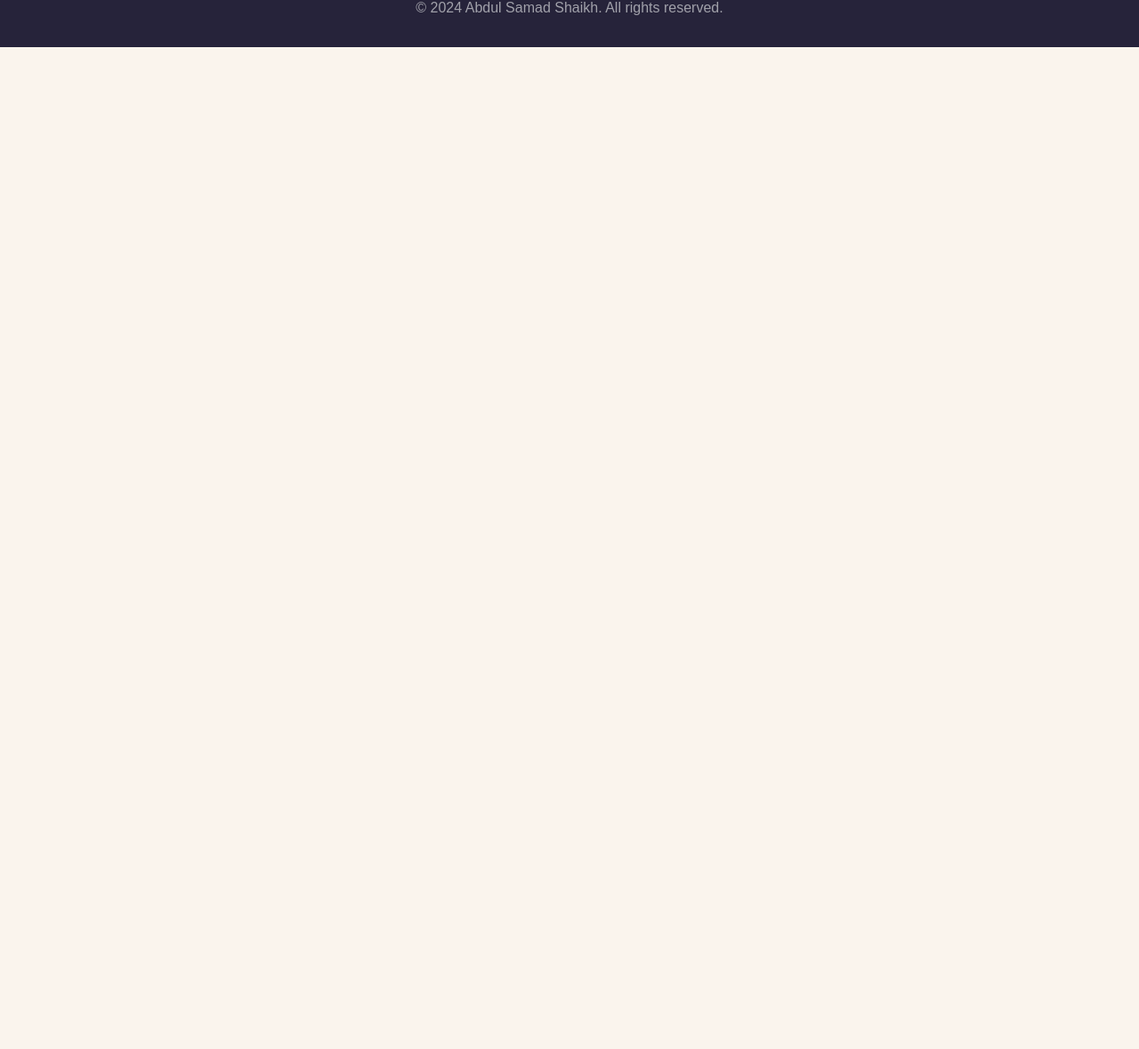
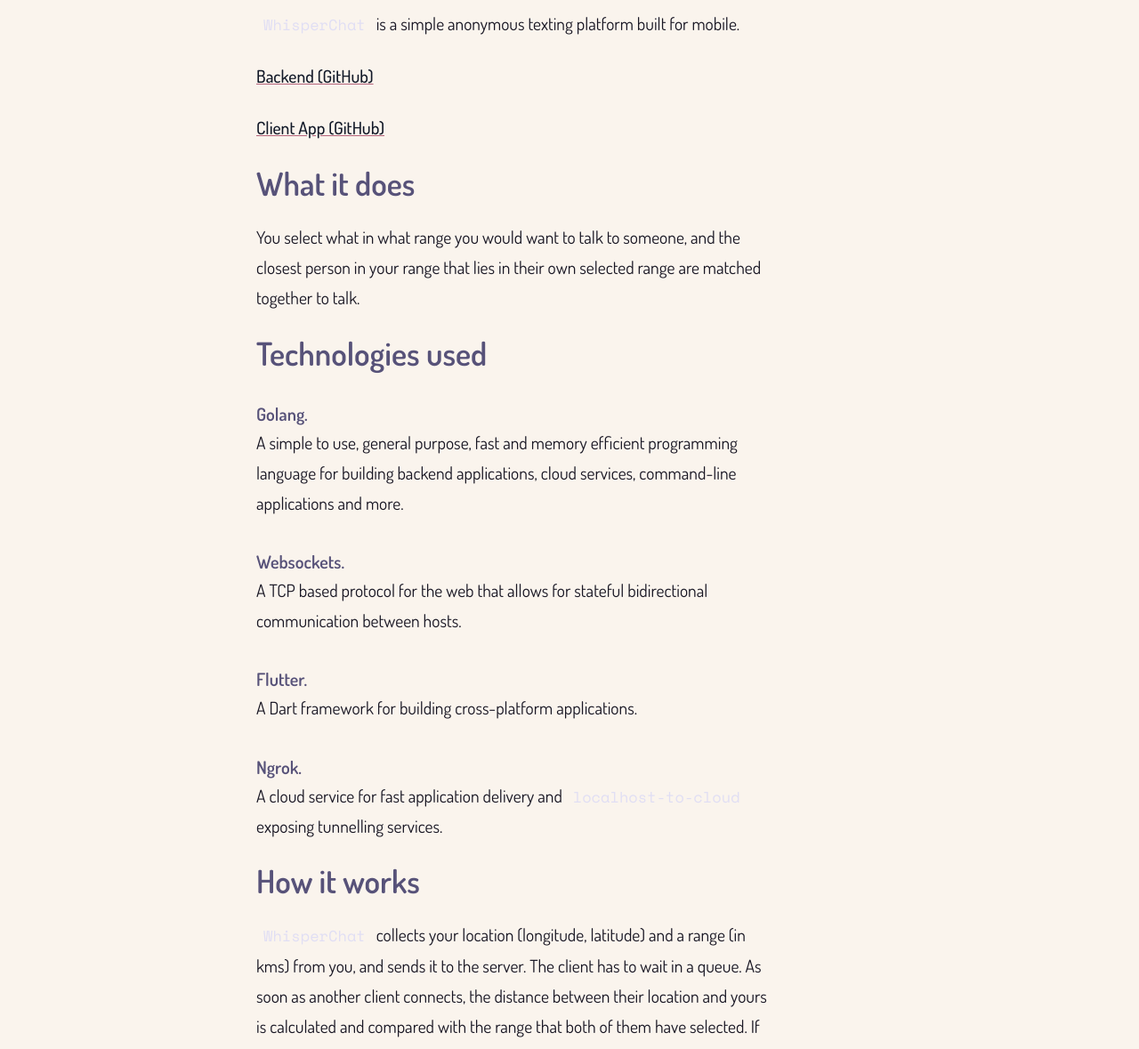
Before and after one commit to schmeekygeek/blog, an Astro site: page /posts/whisper-chat in a window 1280 px wide. Shown: the part 842-2021 px from the top of the page at 89% size. Before the commit the page ends 895 px from the top, so only its background shows below. Built offline with nearby package versions, Linux system fonts and the light colour scheme; Astro itself is replaced by a stand-in of ours; some packages are replaced by stand-ins of ours; a web font is replaced by a local one.

Commit message:
add content for whisperchat

```diff
--- a/src/pages/posts/whisper-chat.md
+++ b/src/pages/posts/whisper-chat.md
@@ -7,5 +7,30 @@
 createdAt: April 9 2024
 tags:
   - Projects
-heroImage: /posts/whisperchat.png
+heroImage: /posts/whisperchat.jpeg
 ---
+
+`WhisperChat` is a simple anonymous texting platform built for mobile.
+
+[Backend (GitHub)](https://github.com/schmeekygeek/whisperchat-backend)
+
+[Client App (GitHub)](https://github.com/schmeekygeek/whisper-chat)
+
+# What it does
+You select what in what range you would want to talk to someone, and the closest person in your range that lies in their own selected range are matched together to talk.
+
+# Technologies used
+
+### Golang.
+A simple to use, general purpose, fast and memory efficient programming language for building backend applications, cloud services, command-line applications and more.
+
+### Websockets.
+A TCP based protocol for the web that allows for stateful bidirectional communication between hosts.
+### Flutter.
+A Dart framework for building cross-platform applications.
+
+### Ngrok.
+A cloud service for fast application delivery and `localhost-to-cloud` exposing tunnelling services.
+
+# How it works
+`WhisperChat` collects your location (longitude, latitude) and a range (in kms) from you, and sends it to the server. The client has to wait in a queue. As soon as another client connects, the distance between their location and yours is calculated and compared with the range that both of them have selected. If the distance between them is less than both ranges, then they're moved from the queue to a room where they can communicate.
```
